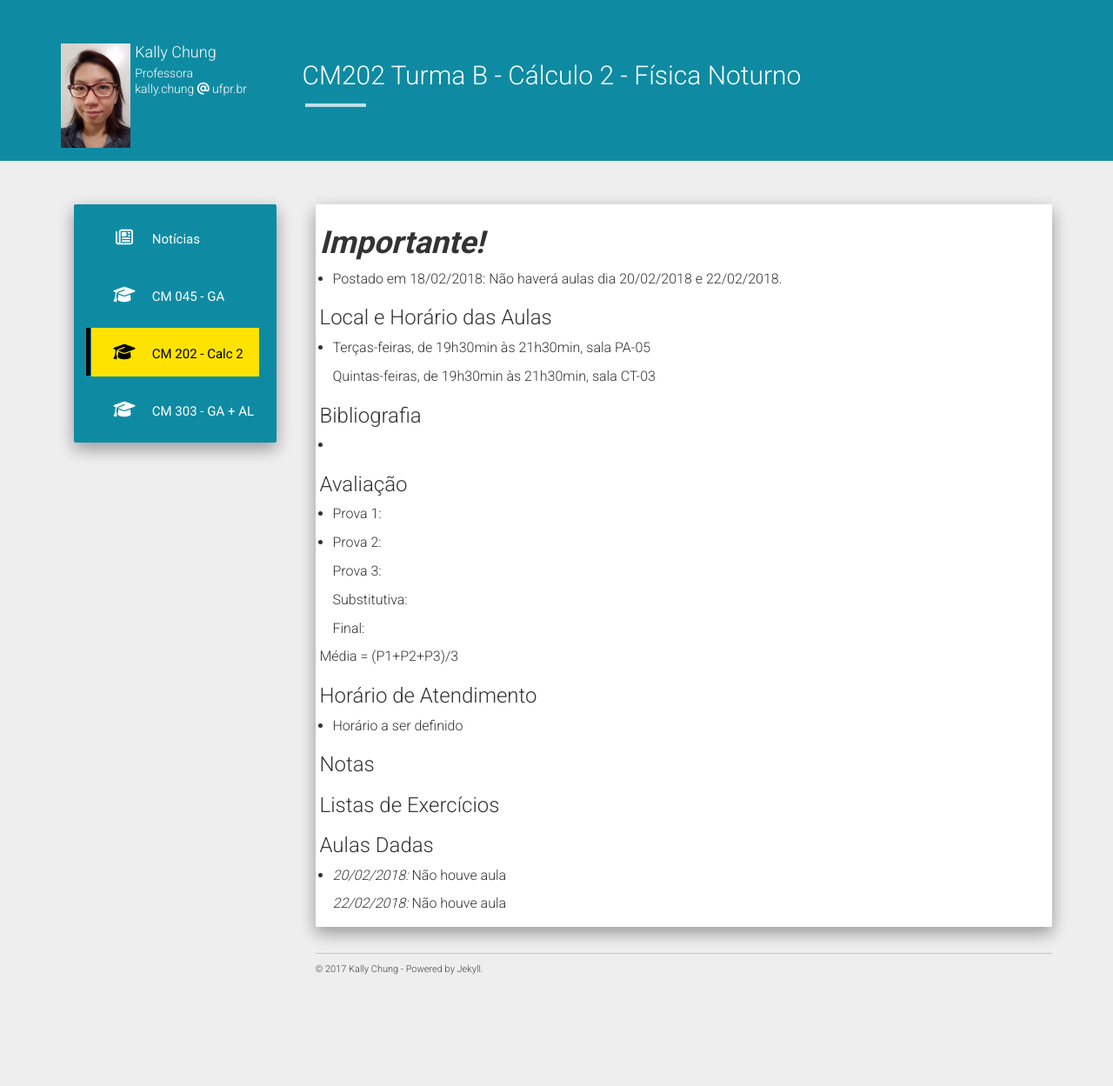
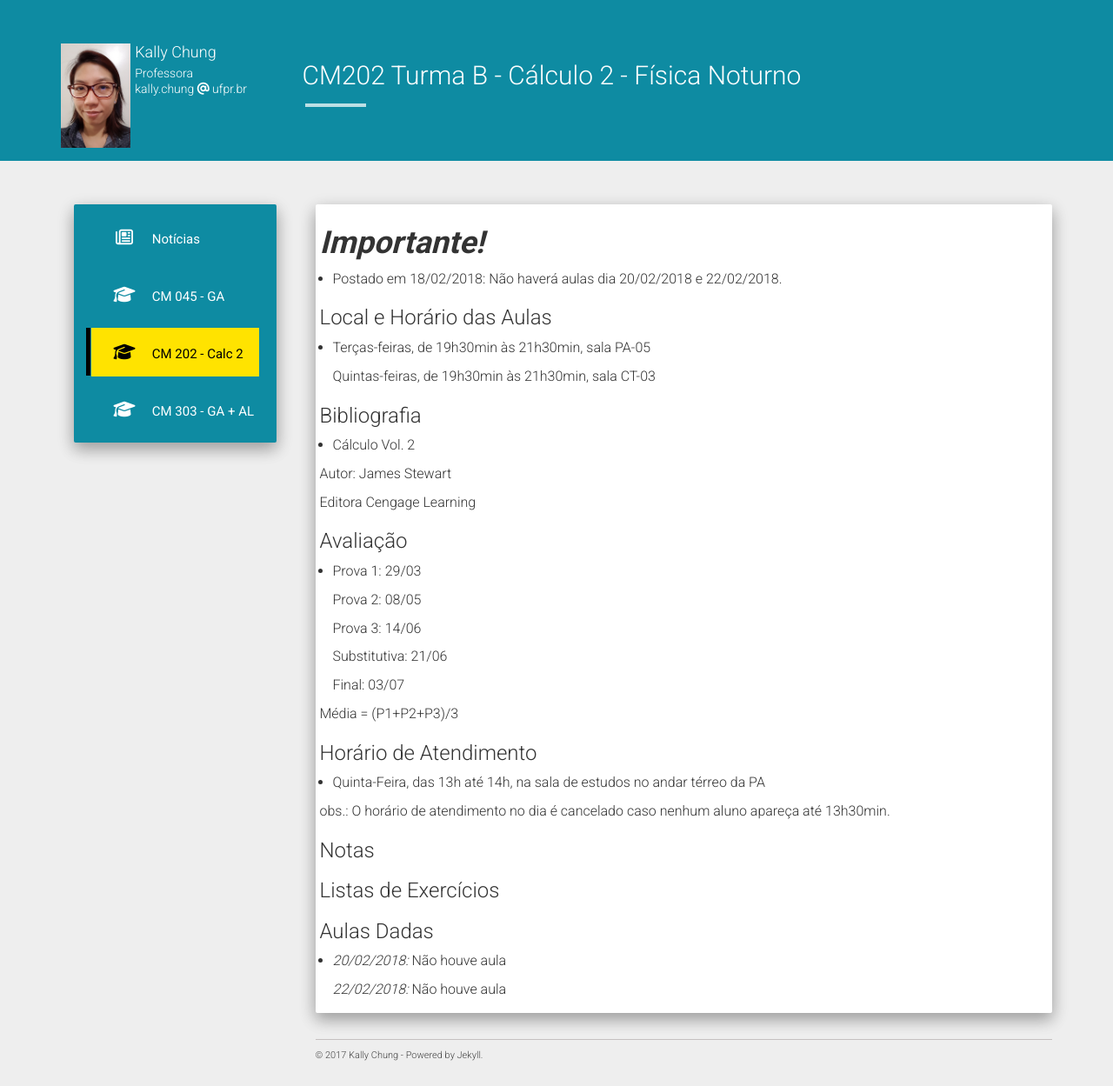
Before and after one commit to chunggnuhc/chunggnuhc.github.io, a Jekyll site: the page built from CM202-Calc2-1sem2018.md, in a window 1280 px wide. Shown: the whole page at 87% size. Built offline with Jekyll 4.4.1, drawn with Linux system fonts in a browser that asks for light colours; nearby versions of some CDN libraries; before the commit the page ends 1150 px from its top, so only the background shows below that.

Commit message:
Add Provas e Monitoria - CM202

```diff
--- a/CM202-Calc2-1sem2018.md
+++ b/CM202-Calc2-1sem2018.md
@@ -13,25 +13,31 @@ permalink: /CM202-Calc2-1sem2018/
 
 <h3>Bibliografia</h3>
 
--
+- Cálculo Vol. 2
+
+Autor: James Stewart
+
+Editora Cengage Learning
 
 <h3>Avaliação</h3>
 
-- Prova 1:
+- Prova 1: 29/03
 
-- Prova 2:
+  Prova 2: 08/05
 
-  Prova 3:
+  Prova 3: 14/06
 
-  Substitutiva:
+  Substitutiva: 21/06
 
-  Final:
+  Final: 03/07
 
 Média = (P1+P2+P3)/3
 
 <h3>Horário de Atendimento</h3>
 
-- Horário a ser definido
+- Quinta-Feira, das 13h até 14h, na sala de estudos no andar térreo da PA
+
+obs.: O horário de atendimento no dia é cancelado caso nenhum aluno apareça até 13h30min.
 
 <h3>Notas</h3>
 
```
